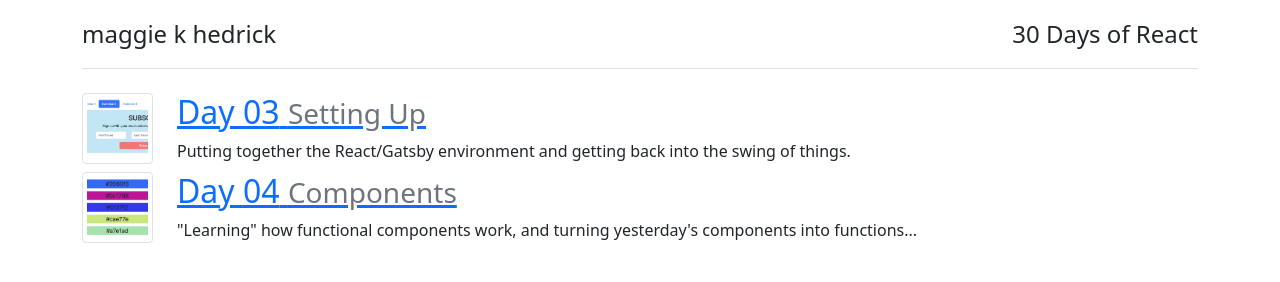
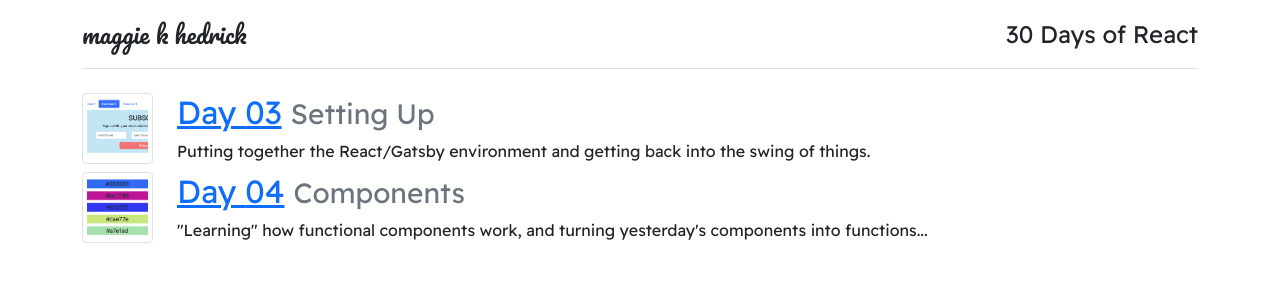
Before and after one commit to mhedrick/30-days-of-react, a Gatsby site: page / in a window 1280 px wide. Built offline with nearby package versions, Linux system fonts and the light colour scheme; Gatsby itself is replaced by a stand-in of ours.

Commit message:
added fonts!

```diff
--- a/package.json
+++ b/package.json
@@ -15,6 +15,8 @@
     "deploy": "gatsby build --prefix-paths && gh-pages -d public -b master"
   },
   "dependencies": {
+    "@fontsource/pacifico": "^4.5.0",
+    "@fontsource/readex-pro": "^4.5.0",
     "bootstrap": "^5.1.3",
     "gatsby": "^4.2.0",
     "gatsby-plugin-sass": "^5.3.0",
--- a/src/components/layout.js
+++ b/src/components/layout.js
@@ -7,11 +7,11 @@ import { Link } from "gatsby"
 const Layout = ({children}) => {
   return (
     <main>
-      <Container>
+      <Container style={{fontFamily: "readex pro"}}>
         <title>30 Days of React</title>
         <header className="d-flex flex-wrap justify-content-center py-3 mb-4 border-bottom">
           <Link to="/" className="d-flex align-items-center mb-3 mb-md-0 me-md-auto text-dark text-decoration-none">
-            <span className="fs-4">maggie k hedrick</span>
+            <span className="fs-4" style={{fontFamily: "pacifico"}}>maggie k hedrick</span>
           </Link>
           <span className="fs-4">30 Days of React</span>
         </header>
--- a/src/pages/index.js
+++ b/src/pages/index.js
@@ -1,5 +1,7 @@
 import * as React from "react"
 import 'bootstrap/dist/css/bootstrap.min.css';
+import "@fontsource/pacifico"
+import "@fontsource/readex-pro"
 import Layout from "../components/layout"
 import Row from 'react-bootstrap/Row';
 import Col from 'react-bootstrap/Col';
@@ -35,7 +37,7 @@ const IndexPage = () => {
           </Col>
           <Col>
             <h2>
-              <Link to={`Day${number}`}>Day {number} <small className="text-muted">{title}</small></Link>
+              <Link to={`Day${number}`}>Day {number}</Link> <small className="text-muted">{title}</small>
             </h2>
             {description}
           </Col>
```
Also changed, not shown: 1 other file.
